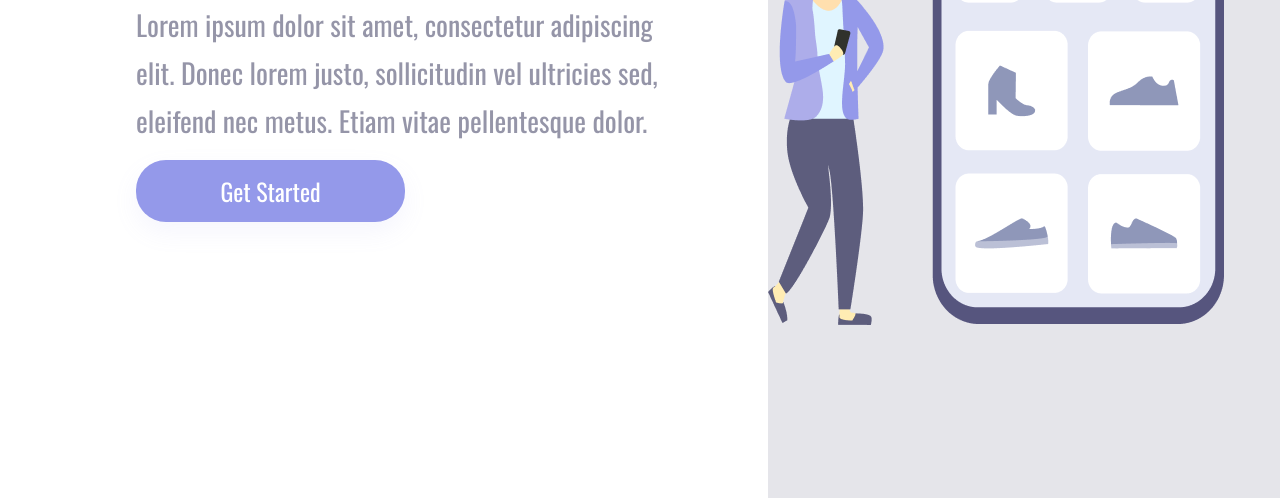
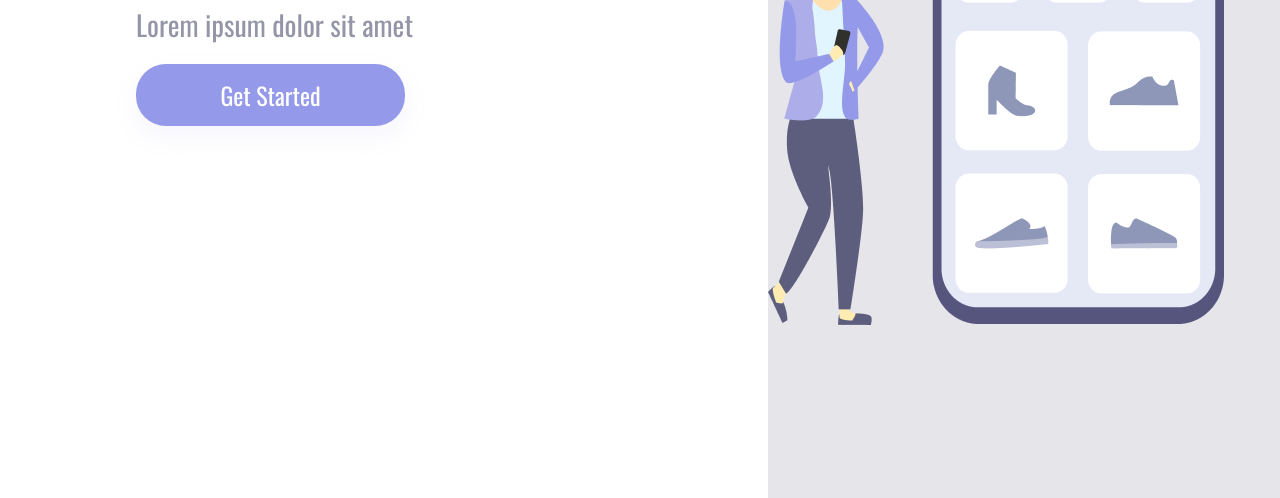
Before and after one commit to Marcelo336/Projeto1, a plain HTML site: page index.html in a window 1280 px wide. Shown: the part 302-800 px from the top of the page. Drawn offline with nearby package versions, Linux system fonts and the light colour scheme.

Commit message:
alteração do parágrafo principal

```diff
--- a/index.html
+++ b/index.html
@@ -14,9 +14,7 @@
     <div class="wrapper">
         <section class="container-left">
             <h1>Easy Shopping Via Mobile</h1>
-            <p>Lorem ipsum dolor sit amet, consectetur  adipiscing
-            elit. Donec lorem justo, sollicitudin vel ultricies sed,
-            eleifend nec metus. Etiam vitae pellentesque dolor. </p>
+            <p>Lorem ipsum dolor sit amet</p>
             <button>Get Started</button>
         </section>
         <section class="container-right">
```
